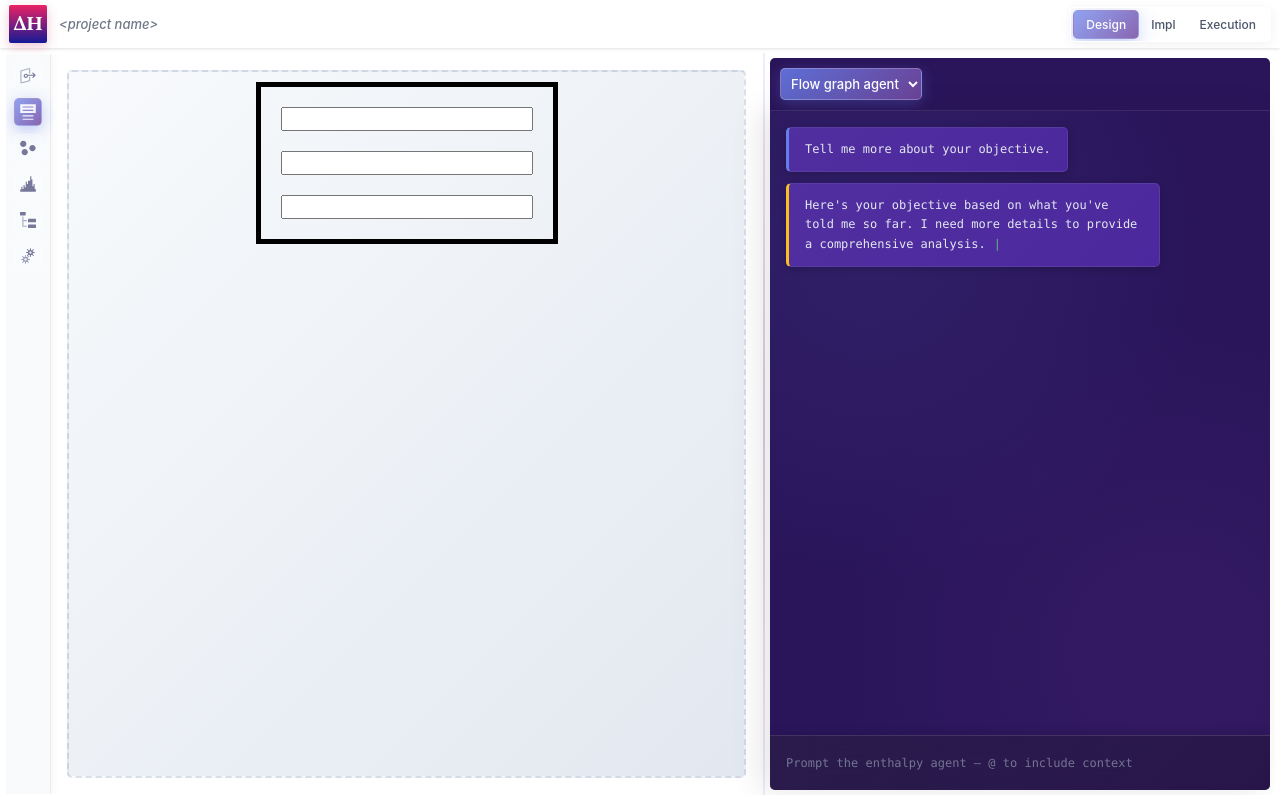
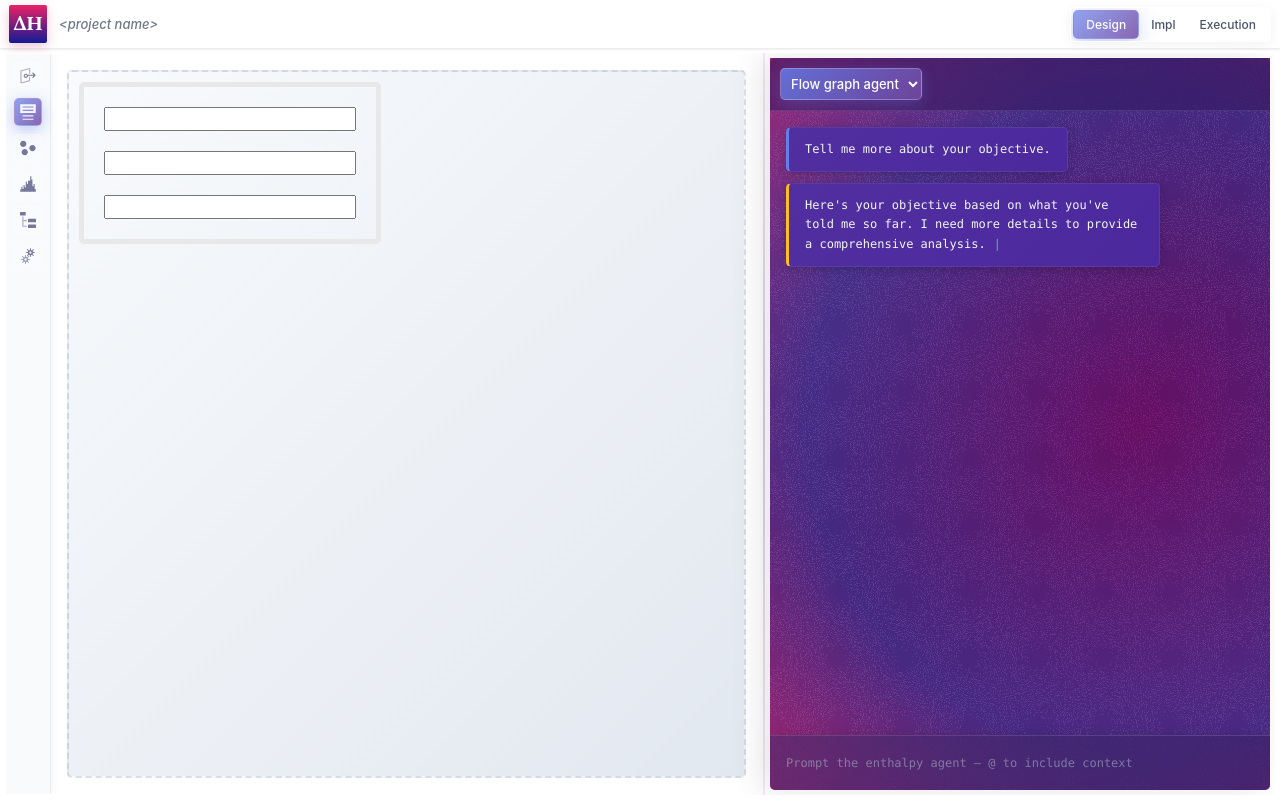
Before and after one commit to ovjectibity/enthalpy, a React (Create React App) app in the folder client/: page / in a window 1280 px wide. Built offline with nearby package versions, Linux system fonts and the light colour scheme; a web font is replaced by a local one.

Commit message:
terminal css

```diff
--- a/client/src/App.css
+++ b/client/src/App.css
@@ -346,7 +346,7 @@ body {
     flex: 1;
     display: flex;
     align-items: top;
-    justify-content: center;
+    justify-content: left;
     position: relative;
     margin: 16px;
     padding: 10px;
@@ -383,8 +383,9 @@ body {
     display: flex;
     flex-direction: column;
     flex: 0 0;
+    border-radius: 5px;
     height: fit-content;
-    border: 5px solid black;
+    border: 5px solid;
 }
 
 .hypotheses-attribute {
@@ -456,7 +457,8 @@ body {
 
 /* Chat Header */
 .chat-header {
-    background: #2a155a;
+    /*background: #2a155a;*/
+    background: rgb(42, 21, 90, 0.5);
     backdrop-filter: blur(20px);
     -webkit-backdrop-filter: blur(20px);
     padding: 10px;
@@ -548,7 +550,11 @@ body {
     flex: 1;
     display: flex;
     flex-direction: column;
-    background: #2a155a;
+    /*filter: contrast(170%) brightness(1000%);*/
+    /*background: #2a155a url(assets/noise.svg);*/
+    background: url(assets/noise.svg);
+    background-size: cover;
+    /*background: #2a155a;*/
     position: relative;
     border-radius: 0px 0px 5px 5px;
     /*margin: 20px;*/
@@ -667,18 +673,18 @@ body {
     font-style: normal;
     font-size: 12px;
     line-height: 1.6;
-    color: #e2e8f0;
+    color: #f0f7f2;
     white-space: pre-wrap;
     word-wrap: break-word;
     overflow-wrap: break-word;
 }
 
 .message.user .message-text {
-    color: #f0fff4;
+    color: #f0f7f2;
 }
 
 .message.agent .message-text {
-    color: #e2e8f0;
+    color: #f0f7f2;
 }
 
 .cursor {
@@ -703,13 +709,15 @@ body {
     display: flex;
     align-items: center;
     padding: 12px 16px;
-    background: rgba(0, 0, 0, 0.25);
+    /*background: rgba(42, 21, 90, 1);*/
+    background: rgb(42, 21, 90, 0.5);
     backdrop-filter: blur(25px);
     -webkit-backdrop-filter: blur(25px);
     border-top: 1px solid rgba(255, 255, 255, 0.15);
     position: relative;
     z-index: 1;
     box-shadow: 0 -2px 10px rgba(0, 0, 0, 0.1);
+    color: #f0f7f2;
 }
 
 .terminal-input::before {
--- a/client/src/App.tsx
+++ b/client/src/App.tsx
@@ -207,6 +207,7 @@ const App: React.FC = () => {
 
         {/* Right Panel - Terminal Interface */}
         <div className="right-panel" style={{ width: chatWidth }}>
+          <div className="terminal">
             <div className="chat-header">
               <select
                 className="agent-selector"
@@ -218,7 +219,6 @@ const App: React.FC = () => {
                 <option>UI agent</option>
               </select>
             </div>
-          <div className="terminal">
             <div className="terminal-content">
               {messages.map((message) => (
                 <div
```
Also changed, not shown: client/src/assets/noise.svg (added). Lines whose indentation alone changed are shown as unchanged.
